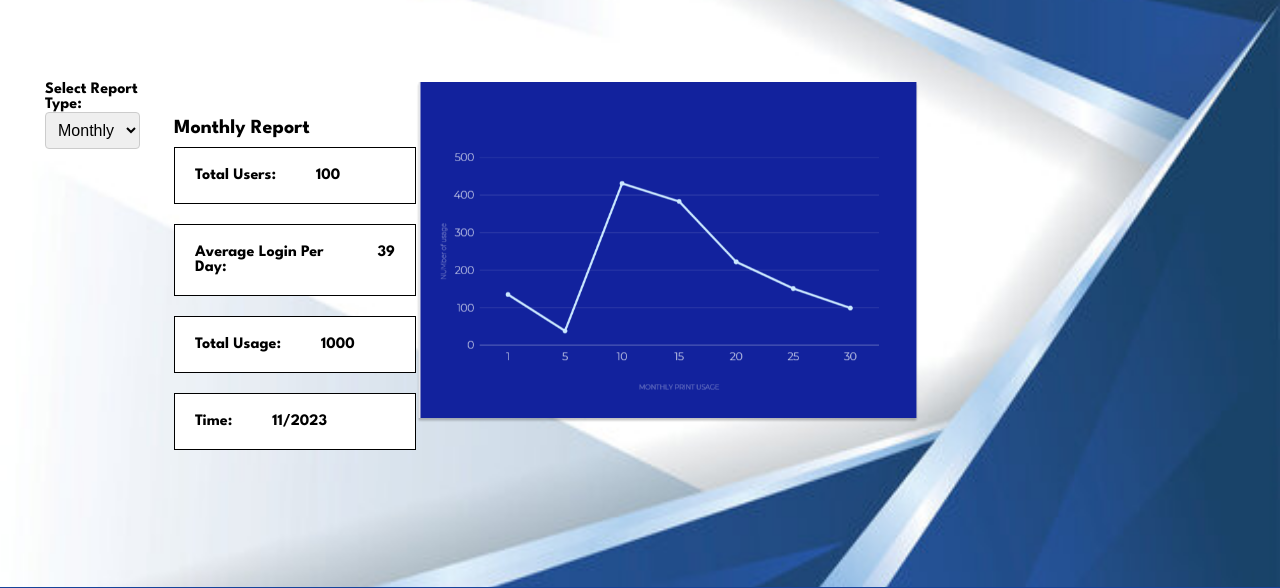
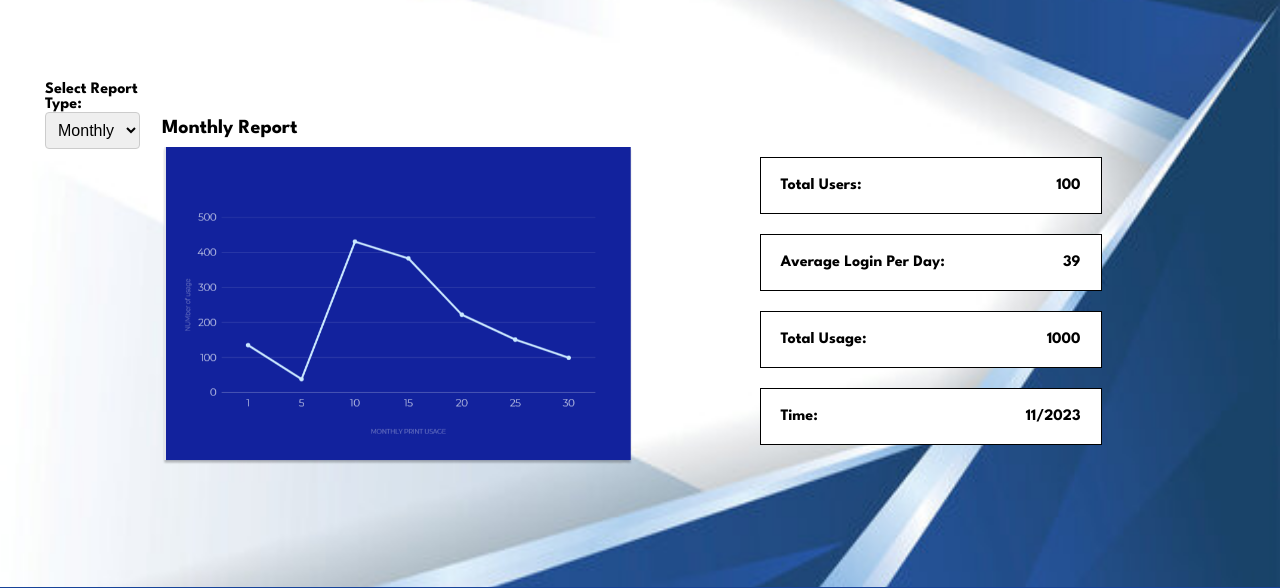
Before and after one commit to HieNguyen08/BTL-CNPM, a plain HTML site: page admin/report.html in a window 1280 px wide. Shown: the part 105-693 px from the top of the page. Drawn offline with Linux system fonts and the light colour scheme.

Commit message:
vinh's update report.html 15/12 (#24)
Co-authored-by: LilCheedah <vinh.tranhuu2153976@hcmut.edu.vn>

```diff
--- a/admin/report.html
+++ b/admin/report.html
@@ -64,6 +64,20 @@
         .report-section .flex {
             margin-top: 10px;
         }
+
+        .flex.report-content {
+        display: flex;
+        }
+
+        .report-image {
+            flex: 1;
+        }
+
+        .report-info {
+            flex: 2;
+            padding-left: 350px; /* Điều chỉnh khoảng cách giữa ảnh và thông tin */
+        }
+
     </style>
 </head>
 
@@ -102,6 +116,7 @@
     </div>
 
     <div class="flex mt-60 p-25">
+
         <div class="report-options">
             <!-- Monthly/Yearly Report Selection -->
             <label for="report-type">Select Report Type:</label>
@@ -113,48 +128,59 @@
 
         <div id="monthly-report" class="report-section active">
             <h2>Monthly Report</h2>
-            <div class="flex box grid-2 personal" style="width: 200px">
-                <div style="padding-right: 20px; grid-area: left;">Total Users:</div>
-                <div style="grid-area: right;">100</div>
+
+            <div class="flex report-content">
+
+                <div class="report-image">
+                    <img id="monthly-report-image" src="../reportMonth.png" style="max-width: 190%;" />
                 </div>
-            <div class="flex box grid-2 personal" style="width: 200px">
-                <div style="padding-right: 20px; grid-area: left;">Average Login Per Day:</div>
-                <div style="grid-area: right;">39</div>
+
+                <div class="report-info">
+                    <div class="flex box grid-2 personal" style="width: 300px">
+                        <div style="margin-right: auto;">Total Users:</div>
+                        <div style="margin-left: auto;">100</div>
                     </div>
-            <div class="flex box grid-2 personal" style="width: 200px">
-                <div style="padding-right: 20px; grid-area: left;">Total Usage:</div>
-                <div style="grid-area: right;">1000</div>
+                    <div class="flex box grid-2 personal" style="width: 300px">
+                        <div style="margin-right: auto;">Average Login Per Day:</div>
+                        <div style="margin-left: auto;">39</div>
                     </div>
-            <div class="flex box grid-2 personal" style="width: 200px">
-                <div style="padding-right: 20px; grid-area: left;">Time:</div>
-                <div style="grid-area: right;">11/2023</div>
+                    <div class="flex box grid-2 personal" style="width: 300px">
+                        <div style="margin-right: auto;">Total Usage:</div>
+                        <div style="margin-left: auto;">1000</div>
+                    </div>
+                    <div class="flex box grid-2 personal" style="width: 300px">
+                        <div style="margin-right: auto;">Time:</div>
+                        <div style="margin-left: auto;">11/2023</div>
+                    </div>
+                </div>
             </div>
         </div>
 
         <div id="yearly-report" class="report-section">
             <h2>Yearly Report</h2>
-            <!-- Add your yearly report content here -->
-            <div class="flex box grid-2 personal" style="width: 200px">
-                <div style="padding-right: 20px; grid-area: left;">Total Users:</div>
-                <div style="grid-area: right;">500</div>
+            <div class="flex report-content">
+                <div class="report-image">
+                    <img id="yearly-report-image" src="../reportYear.png" style="max-width: 190%;" />
                 </div>
-            <div class="flex box grid-2 personal" style="width: 200px">
-                <div style="padding-right: 20px; grid-area: left;">Average Login Per Day:</div>
-                <div style="grid-area: right;">150</div>
+                <div class="report-info">
+                    <div class="flex box grid-2 personal" style="width: 300px">
+                        <div style="margin-right: auto;">Total Users:</div>
+                        <div style="margin-left: auto;">1069</div>
                     </div>
-            <div class="flex box grid-2 personal" style="width: 200px">
-                <div style="padding-right: 20px; grid-area: left;">Total Usage:</div>
-                <div style="grid-area: right;">5000</div>
+                    <div class="flex box grid-2 personal" style="width: 300px">
+                        <div style="margin-right: auto;">Average Login Per Day:</div>
+                        <div style="margin-left: auto;">150</div>
                     </div>
-            <div class="flex box grid-2 personal" style="width: 200px">
-                <div style="padding-right: 20px; grid-area: left;">Time:</div>
-                <div style="grid-area: right;">2023</div>
+                    <div class="flex box grid-2 personal" style="width: 300px">
+                        <div style="margin-right: auto;">Total Usage:</div>
+                        <div style="margin-left: auto;">5000</div>
+                    </div>
+                    <div class="flex box grid-2 personal" style="width: 300px">
+                        <div style="margin-right: auto;">Time:</div>
+                        <div style="margin-left: auto;">2023</div>
                     </div>
                 </div>
-
-        <div>
-            <!-- Report Image (replace this with your actual image) -->
-            <img src="../reportMonth.png" style="max-width: 60%;" />
+            </div>
         </div>
     </div>
 
@@ -175,12 +201,19 @@
             var yearlyReport = document.getElementById("yearly-report");
             var reportType = document.getElementById("report-type").value;
 
+            var monthlyReportImage = document.getElementById("monthly-report-image");
+            var yearlyReportImage = document.getElementById("yearly-report-image");
+
             if (reportType === "monthly") {
                 monthlyReport.classList.add("active");
                 yearlyReport.classList.remove("active");
+                // Thay đổi đường dẫn ảnh cho phần Monthly
+                monthlyReportImage.src = "../reportMonth.png";
             } else if (reportType === "yearly") {
                 monthlyReport.classList.remove("active");
                 yearlyReport.classList.add("active");
+                // Thay đổi đường dẫn ảnh cho phần Yearly
+                yearlyReportImage.src = "../reportYear.png";
             }
         }
     </script>
```
Lines whose indentation alone changed are shown as unchanged.
